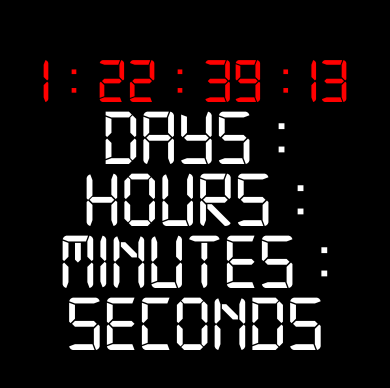
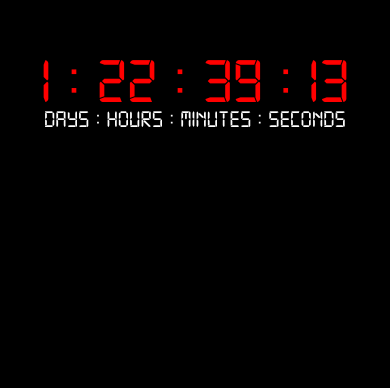
Before and after one commit to OmriBarZik/HIMYM-countdown, a React (Create React App) app: page / in a window 390 px wide. Shown: the part 206-594 px from the top of the page. Built offline with nearby package versions, Linux system fonts and the light colour scheme.

Commit message:
Add: mobile support

```diff
--- a/src/App.css
+++ b/src/App.css
@@ -18,7 +18,6 @@
     font-size: var(--countdown-font-size);
     color: red;
     font-family: "digital-7" ,"Courier New", Courier, monospace;
-    text-align: justify;
 }
 
 .countdown-text {
@@ -31,5 +30,9 @@
     :root {
         --container-padding-top: 30vh;
         --countdown-font-size: 4em;
+        --countdown-text-font-size: 1.5em;
+    }
+    .countdown-text {
+        padding-top: 20px;
     }
 }
--- a/src/App.js
+++ b/src/App.js
@@ -6,10 +6,8 @@ import Countdown from 'react-countdown';
 const renderer = ({ days, hours, minutes, seconds, completed }) => {
   return (
     <div>
-      <span className="countdown">
-        {days}  : {hours}  : {minutes}  : {seconds}
-      </span><br />
-      <span className="countdown-text">days : hours : minutes : seconds</span>
+      <div className="countdown">{days}  : {hours}  : {minutes}  : {seconds}</div>
+      <div className="countdown-text">days : hours : minutes : seconds</div>
     </div>
   );
 };
```
